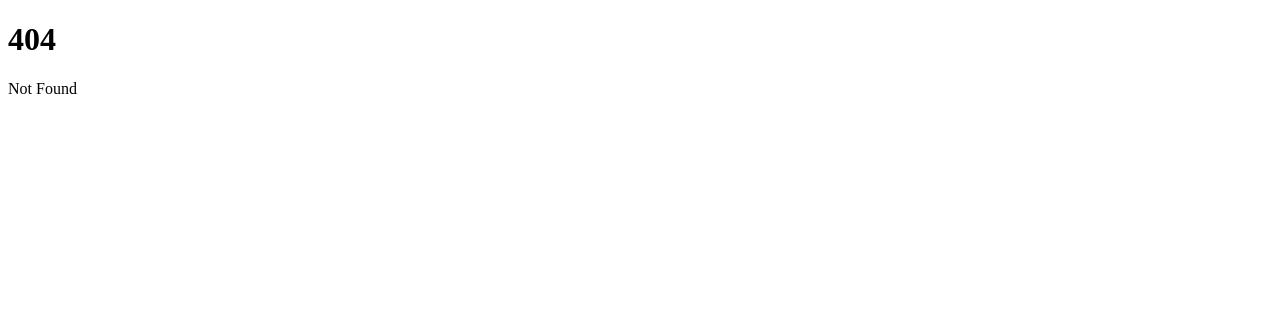
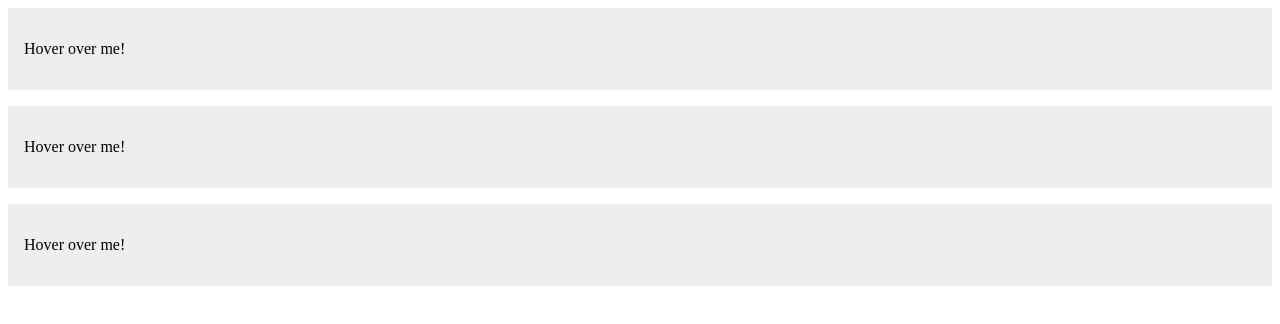
Before and after one commit to wd-David/svelte-component-test-recipes, a SvelteKit app: page /slots/slot-props in a window 1280 px wide. Before the commit this address had no page. Shown: the top 324 px of the page. Built offline with nearby package versions, Linux system fonts and the light colour scheme.

Commit message:
feat: add slot-props test demo

```diff
--- /dev/null
+++ b/src/routes/slots/slot-props/+page.svelte
@@ -0,0 +1,46 @@
+<script>
+	import Hoverable from './Hoverable.svelte';
+</script>
+
+<Hoverable let:hovering={active}>
+	<div class:active>
+		{#if active}
+			<p>I am being hovered upon.</p>
+		{:else}
+			<p>Hover over me!</p>
+		{/if}
+	</div>
+</Hoverable>
+
+<Hoverable let:hovering={active}>
+	<div class:active>
+		{#if active}
+			<p>I am being hovered upon.</p>
+		{:else}
+			<p>Hover over me!</p>
+		{/if}
+	</div>
+</Hoverable>
+
+<Hoverable let:hovering={active}>
+	<div class:active>
+		{#if active}
+			<p>I am being hovered upon.</p>
+		{:else}
+			<p>Hover over me!</p>
+		{/if}
+	</div>
+</Hoverable>
+
+<style>
+	div {
+		padding: 1em;
+		margin: 0 0 1em 0;
+		background-color: #eee;
+	}
+
+	.active {
+		background-color: #ff3e00;
+		color: white;
+	}
+</style>
--- /dev/null
+++ b/src/routes/slots/slot-props/Hoverable.svelte
@@ -0,0 +1,15 @@
+<script lang="ts">
+	let hovering: boolean;
+
+	function enter() {
+		hovering = true;
+	}
+
+	function leave() {
+		hovering = false;
+	}
+</script>
+
+<div on:mouseenter={enter} on:mouseleave={leave}>
+	<slot hovering={hovering}></slot>
+</div>
```
Also changed, not shown: 1 other file (tests, documents, lock files or other folders).
